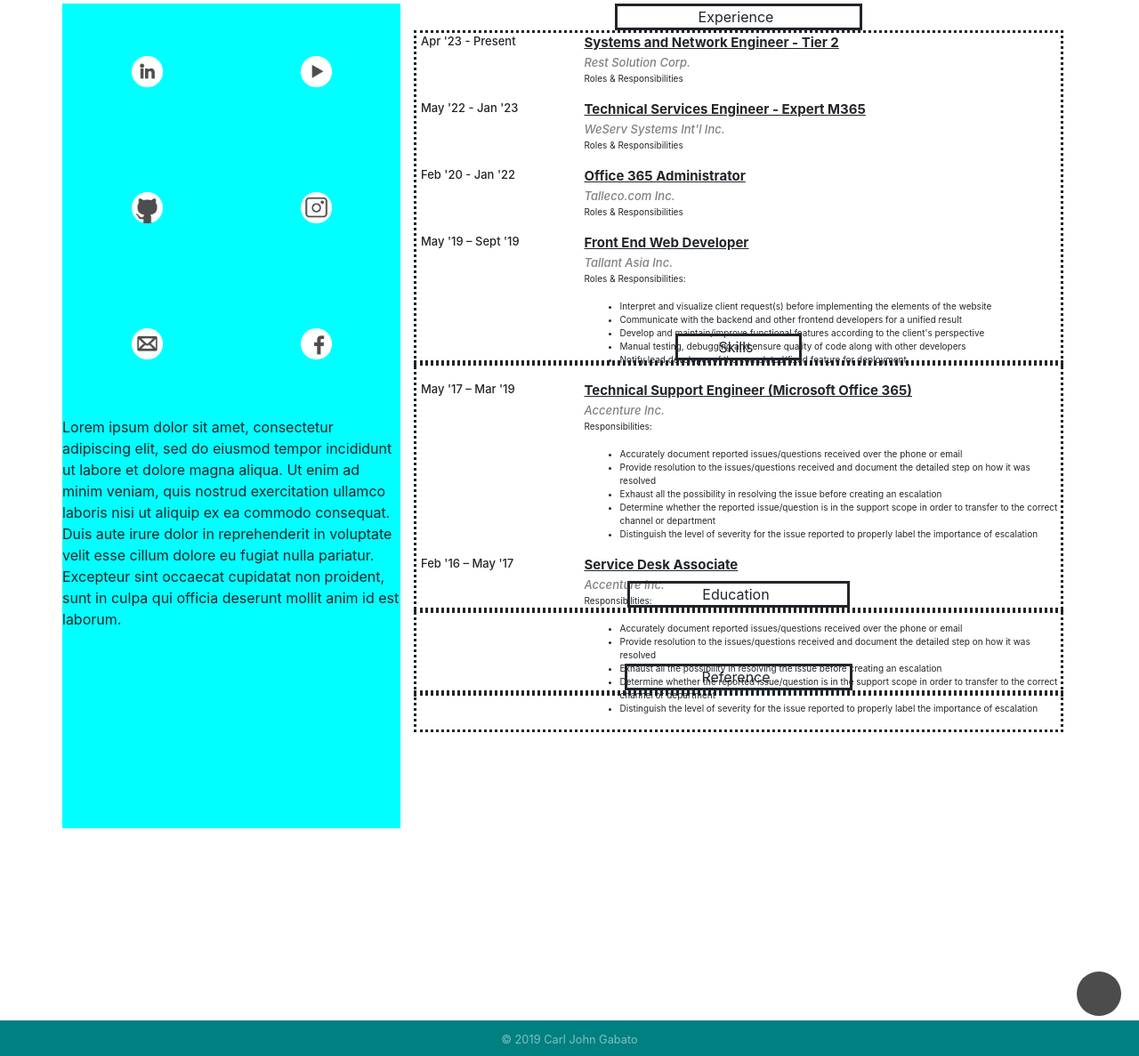
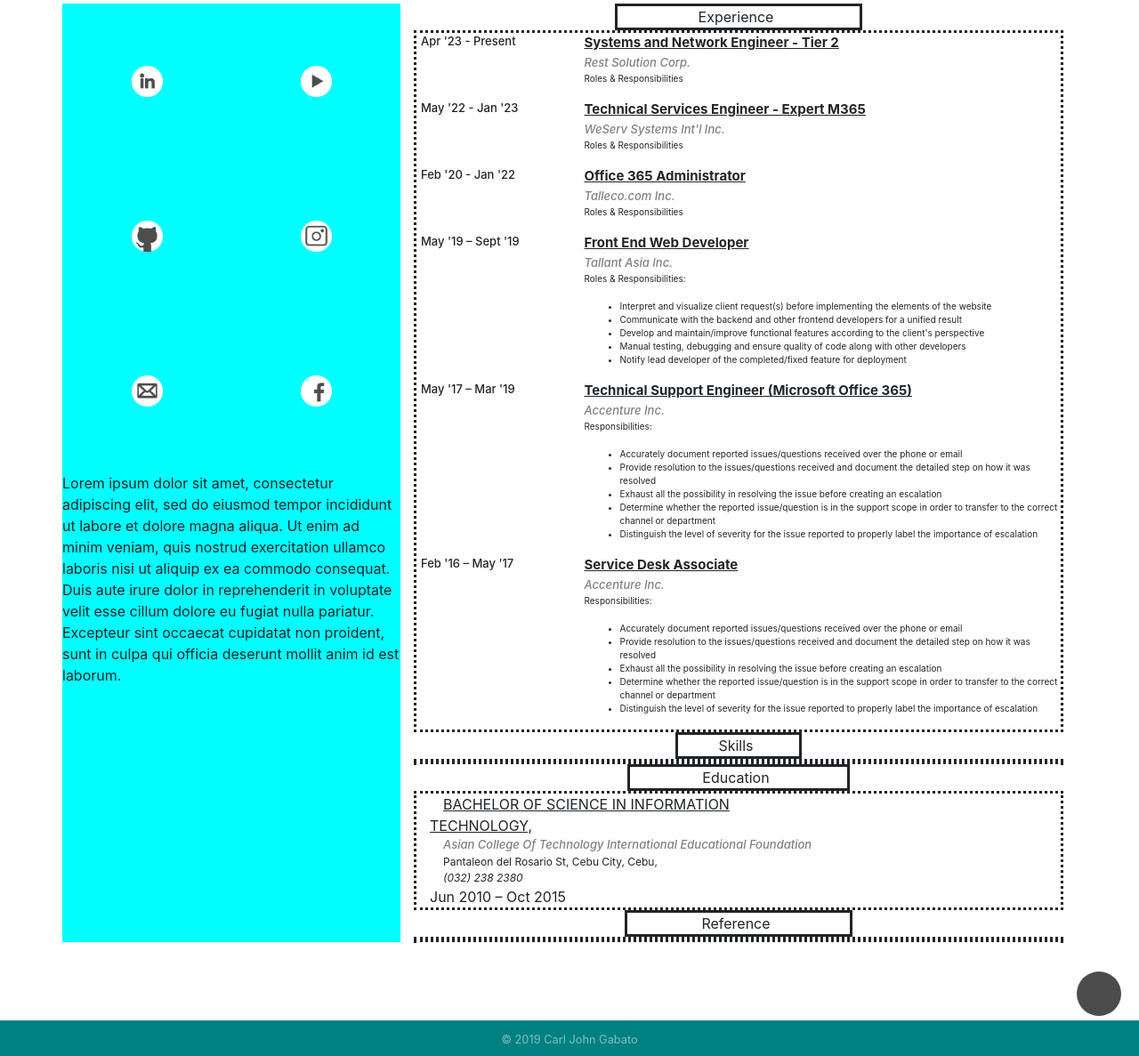
Before and after one commit to carljohngabato/aboutme, a Jekyll site: the page built from blogs.html, in a window 1280 px wide and 1400 px high, scrolled down 729 px. Shown: the part 213-1400 px from the top of the window at 89% size. Built offline with Jekyll 4.4.1, drawn with Linux system fonts in a browser that asks for light colours; nearby versions of some CDN libraries.

Commit message:
Curing cancer with every commit

```diff
--- a/_sass/main.scss
+++ b/_sass/main.scss
@@ -599,7 +599,7 @@
   height: auto;
 }
 .row-2-col-2-row-1{
-  height: 40%;
+  height: auto;
   width: -webkit-fill-available;
 }
 .row-exp{
@@ -625,14 +625,14 @@
   width: -webkit-fill-available;
 }
 .row-2-col-2-row-2{
-  height: 30%;
+  height: auto;
   width: -webkit-fill-available;
 }
 .row-2-col-2-row-3{
-  height: 10%;
+  height: auto;
   width: -webkit-fill-available;
 }
 .row-2-col-2-row-4{
-  height: 20%;
+  height: auto;
   width: -webkit-fill-available;
 }
--- a/blogs.html
+++ b/blogs.html
@@ -180,7 +180,19 @@
                 <div class="col-lg-12 exp-title-cont">
                     <div class="row-exp-title">Education</div>
                 </div>
-                <div class="row-jobs"></div>
+                <div class="row-jobs">
+                    <!-- #region -->
+                    <div class="col-lg-8 school-info">
+                        <p class="course-title">BACHELOR OF SCIENCE IN INFORMATION TECHNOLOGY,</p>
+                        <p class="school-name">Asian College Of Technology International Educational Foundation</p>
+                        <p class="school-address">Pantaleon del Rosario St, Cebu City, Cebu,</p>
+                        <p class="school-contact">(032) 238 2380</p>
+                    </div>
+                    <div class="col-lg-4 school-year">
+                        Jun 2010 – Oct 2015
+                    </div>
+                    <!-- #endregion -->
+                </div>
             </div>
             <div class="row-2-col-2-row-4">
                 <div class="col-lg-12 exp-title-cont">
--- a/index.html
+++ b/index.html
@@ -542,8 +542,8 @@
                         <p class="school-address">Pantaleon del Rosario St, Cebu City, Cebu,</p>
                         <p class="school-contact">(032) 238 2380</p>
                     </div>
-                    <div class="col-lg-4 school-year">Jun 2010 – Oct 2015
-
+                    <div class="col-lg-4 school-year">
+                        Jun 2010 – Oct 2015
                     </div>
                 </div>
             </div>
```
